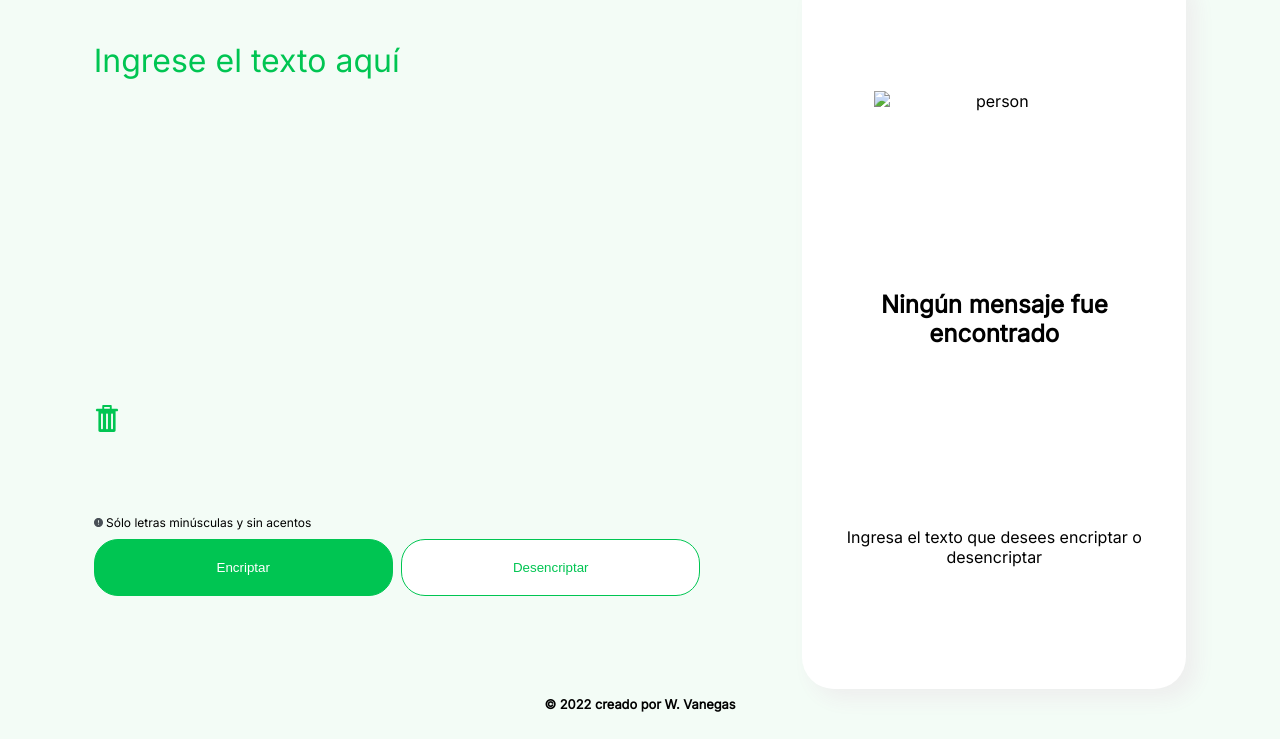
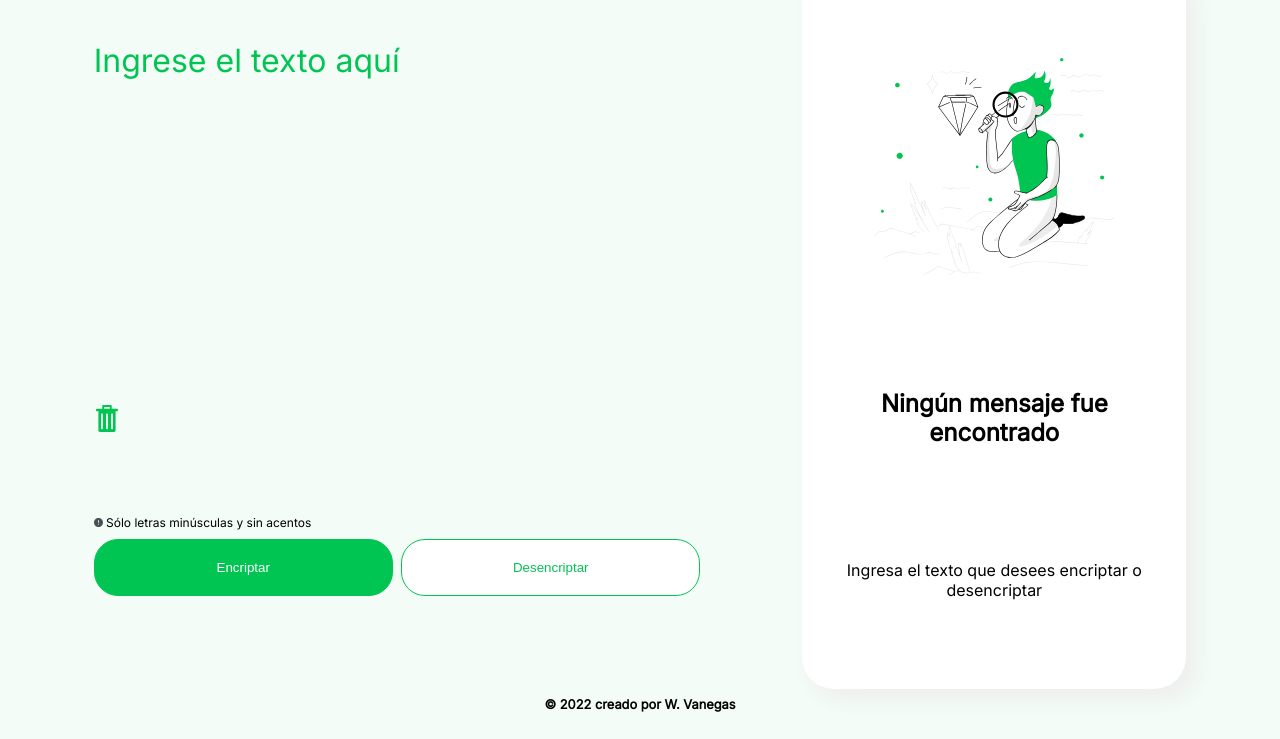
Before and after one commit to VanegasYW/Alura-ChallengeOne, a plain HTML site: page index.html in a window 1280 px wide. Shown: the part 61-800 px from the top of the page. Drawn offline with Linux system fonts and the light colour scheme; the site is published under a folder, as on GitHub Pages, so addresses that start at the root find nothing.

Commit message:
Update person image route

```diff
--- a/index.html
+++ b/index.html
@@ -34,7 +34,7 @@
             </div>
         </form>
         <div class="default">
-            <img src="/img/person.svg" class="default__img" alt="person">
+            <img src="img/person.svg" class="default__img" alt="person">
             <h2 class="default__title">Ningún mensaje fue encontrado</h2>
             <p class="default__text">Ingresa el texto que desees encriptar o desencriptar</p>
         </div>
```
